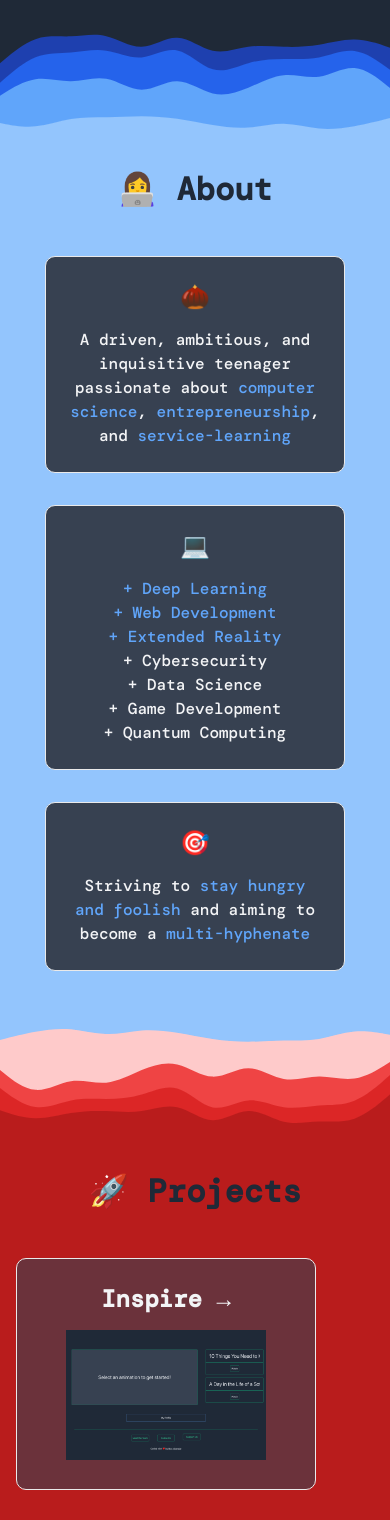
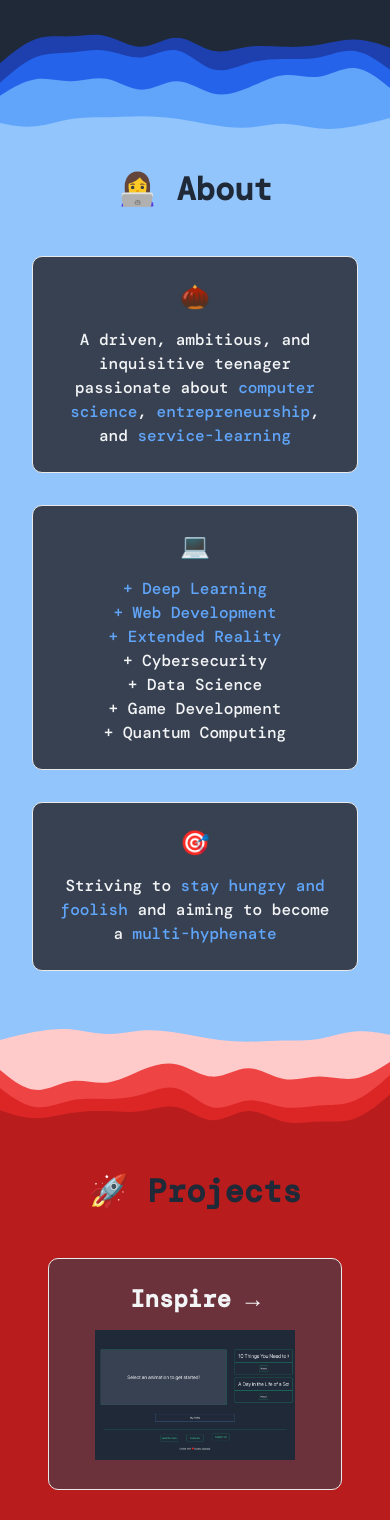
Before and after one commit to xyntechx/Website, a Next.js app: page / in a window 390 px wide. Shown: the part 780-2300 px from the top of the page. Built offline with nearby package versions, Linux system fonts and the light colour scheme.

Commit message:
🔖 03/11 Version

```diff
--- a/styles/Curves.module.css
+++ b/styles/Curves.module.css
@@ -38,6 +38,7 @@
     display: flex;
     align-items: center;
     justify-content: center;
+    padding: 0 2rem;
 }
 
 .blue {
--- a/styles/Home.module.css
+++ b/styles/Home.module.css
@@ -52,7 +52,7 @@
 .descriptionblack {
     line-height: 1.5;
     font-size: 1.75rem;
-    margin: 2rem 2rem;
+    margin: 2rem 0;
     text-align: center;
     width: 100%;
 }
@@ -76,7 +76,6 @@
     border: 1px solid #eaeaea;
     border-radius: 10px;
     transition: color 0.15s ease, border-color 0.15s ease;
-    max-width: 300px;
     background-color: rgba(55, 65, 81, 0.6);
 }
 
@@ -114,7 +113,6 @@
     color: inherit;
     border: 1px solid #eaeaea;
     border-radius: 10px;
-    max-width: 300px;
     background-color: rgba(55, 65, 81);
 }
 
@@ -177,8 +175,9 @@
         grid-template-columns: repeat(1, minmax(0, 1fr));
     }
 
-    .description {
-        font-size: 1.5rem;
+    .description,
+    .descriptionblack {
+        font-size: 1.25rem;
     }
 
     .rcard h2,
```
